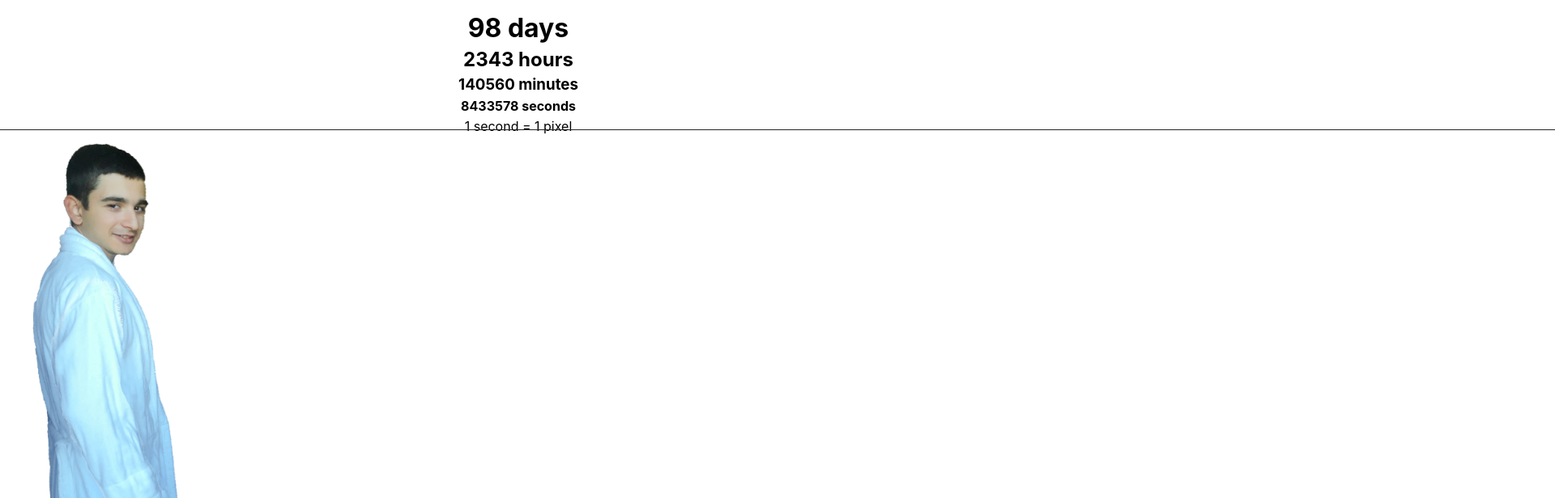
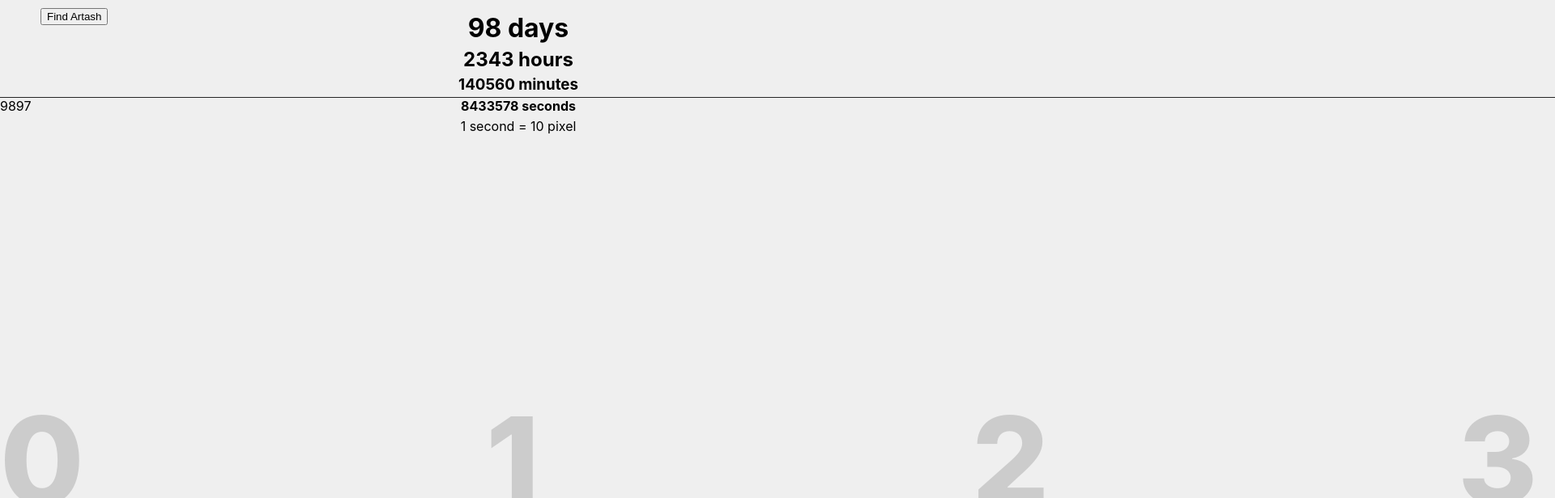
Before and after one commit to lvnr/100-dnevka, a React (Create React App) app: page / in a window 1280 px wide. Shown: the part 40-656 px from the top of the page at 81% size, 1920 px wide, since content can reach past the window. Built offline with nearby package versions, Linux system fonts and the light colour scheme.

Commit message:
handelScroll, today seconds location

```diff
--- a/src/App.css
+++ b/src/App.css
@@ -1,3 +1,6 @@
+body {
+  background: #efefef;
+}
 
 .time {
   height: 20vh;
@@ -12,10 +15,18 @@ h1, h2, h3, h4 {
   margin: 5px;
 }
 
-.duration {
+.timeline {
   height: 80vh;
-  width: 8500000px;
   border-top: 1px solid rgb(37, 37, 37);
   position: relative;
-  top: 200px;
+  top: 20vh;
+  box-sizing: border-box;
 }
+
+.ticks div {
+  position: absolute;
+  font-size: 150px;
+  font-weight: 800;
+  bottom: 100px;
+  color: #ccc;
+}
--- a/src/App.js
+++ b/src/App.js
@@ -11,9 +11,13 @@ function App() {
   const [minutes, setMinutes] = useState(0)
   const [seconds, setSeconds] = useState(0)
 
+  const totalSeconds = 100 * 24 * 60 * 60 // 100 days in seconds
+  const daySeconds = 24 * 60 * 60
+
   const endOfService = DateTime.local(2020, 1, 25)
   const now = DateTime.local()
   const duration = Interval.fromDateTimes(now, endOfService)
+  const todaySeconds = Interval.fromDateTimes(DateTime.local().startOf('day'), DateTime.local()).length('seconds')
 
   useEffect(() => {
     let ticker = setInterval(() => {
@@ -35,12 +39,20 @@ function App() {
         <h2>{hours} hours</h2>
         <h3>{minutes} minutes</h3>
         <h4>{seconds} seconds</h4>
-        <div>1 second = 1 pixel</div>
+        <div>1 second = 10 pixel</div>
       </div>
-      <div className='duration'>
-        <Artash />
+      <div className='timeline' style={{ width: daySeconds * 10 + 'px' }}>
+        <span>{days}</span>
+        <span>{days-1}</span>
+        <div className='ticks'>
+          {new Array(24 * 60).fill(null).map((_, i) => (
+            <div key={i} style={{ left: i * 600 + 'px' }}>
+              {i}
+            </div>
+          ))}
+        </div>
+        <Artash location={todaySeconds * 10} />
       </div>
-
     </div>
   );
 }
--- a/src/Artash.css
+++ b/src/Artash.css
@@ -4,6 +4,13 @@ figure {
   width: 200px;
   user-select: none;
   pointer-events: none;
+  transition: transform 1s linear;
+}
+
+.find-artash {
+  position: fixed;
+  left: 50px;
+  top: 50px;
 }
 
 #head {
@@ -29,6 +36,15 @@ figure {
   animation-direction: alternate;
 }
 
+#hand-behind {
+  top: 24%;
+  left: 12%;
+  width: 77%;
+  position: absolute;
+  animation: handBehind 2s infinite linear;
+  animation-direction: alternate;
+}
+
 @keyframes head {
   from { transform: rotate(-7deg); transform-origin: bottom center; }
   to { transform: rotate(10deg); transform-origin: bottom center; }
@@ -38,3 +54,8 @@ figure {
   from { transform: rotate(-5deg); transform-origin: 40% 10%; }
   to { transform: rotate(10deg); transform-origin: 40% 10%; }
 }
+
+@keyframes handBehind {
+  from { transform: rotate(-5deg); transform-origin: 40% 10%; }
+  to { transform: rotate(50deg); transform-origin: 40% 10%; }
+}
--- a/src/Artash.js
+++ b/src/Artash.js
@@ -1,4 +1,4 @@
-import React from 'react';
+import React, { useCallback, useRef } from 'react';
 
 import body from './assets/body.png'
 import head from './assets/head.png'
@@ -6,12 +6,32 @@ import hand from './assets/hand.png'
 
 import './Artash.css'
 
-const Artash = () => (
-  <figure>
-    <img id='body' src={body} alt='Body' />
-    <img id='hand' src={hand} alt='Hand' />
-    <img id='head' src={head} alt='Head' />
-  </figure>
-)
+const Artash = ({ location }) => {
+  // const scrollRef = useCallback(node => {
+  //   if (node && window.scrollX === 0) {
+  //     node.scrollIntoView({ inline: 'center' })
+  //   }
+  // })
+
+  const handleScroll = (node) => {
+    if (node) node.scrollIntoView({ inline: 'center', behavior: 'smooth' })
+  }
+
+  const ref = useRef(null)
+
+  return (
+    <>
+      <button className='find-artash' onClick={() => handleScroll(ref.current)}>
+        Find Artash
+      </button>
+      <figure ref={ref} style={{ transform: `translateX(${ location }px)` }}>
+        {/* <img id='hand-behind' src={hand} alt='Hand' /> */}
+        <img id='body' src={body} alt='Body' />
+        <img id='hand' src={hand} alt='Hand' />
+        <img id='head' src={head} alt='Head' />
+      </figure>
+    </>
+  )
+}
 
 export default Artash
```
